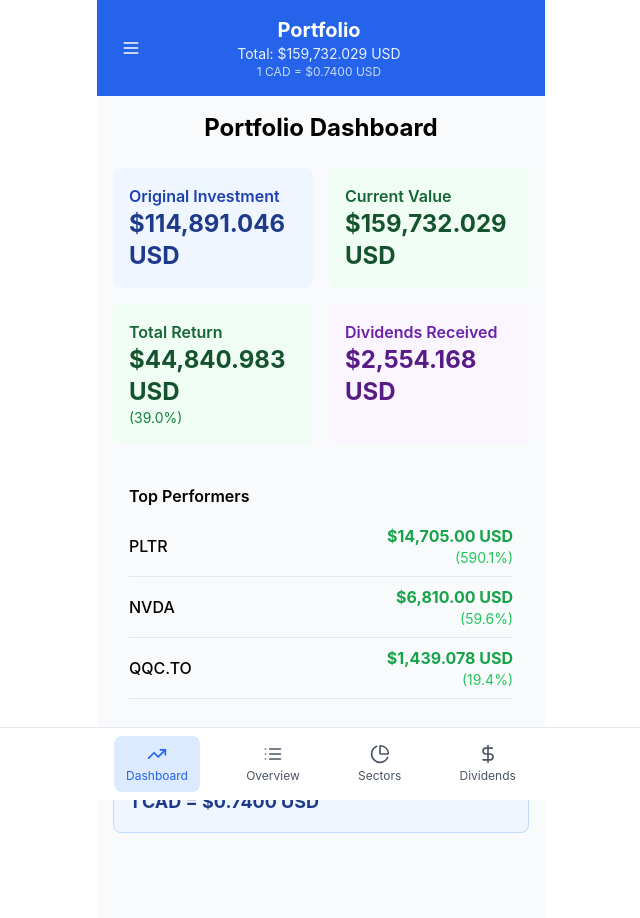
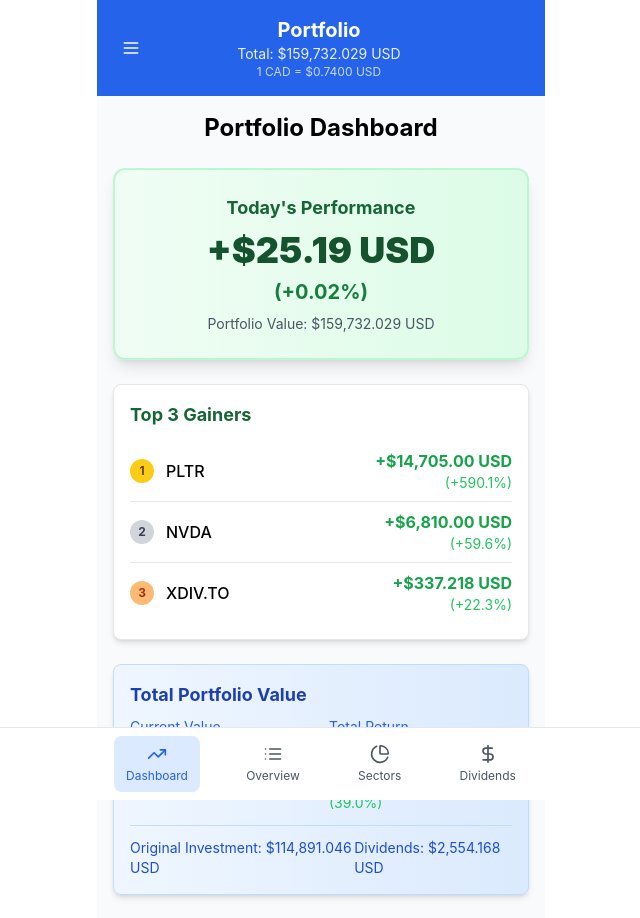
Before and after one commit to sunilviyer/portfolio-pwa, a React (Create React App) app: page / in a window 1280 px wide. Shown: the top 918 px of the page, without its empty margins (319-959 px from the left). Built offline with nearby package versions, Linux system fonts and the light colour scheme.

Commit message:
Hero Card Implementation

```diff
--- a/src/App.js
+++ b/src/App.js
@@ -620,49 +620,82 @@ const PortfolioApp = () => {
   const metrics = calculatePortfolioMetrics();
 
   // Dashboard Tab Component (renamed from Performance)
-  const DashboardTab = () => (
+  const DashboardTab = () => {
+    // Calculate daily performance change (simulated - in production would use real previous close data)
+    const calculateDailyPerformance = () => {
+      // For now, simulate daily change - in production this would use real previous close data
+      let totalCurrentUSD = 0;
+      let totalPreviousCloseUSD = 0;
+
+      portfolioData.forEach(stock => {
+        const conversionRate = stock.currency === 'CAD' ? CAD_TO_USD_RATE : 1;
+        totalCurrentUSD += stock.currentValue * conversionRate;
+        // Simulate previous close (in production, would fetch real previous close prices)
+        const simulatedDailyChange = (Math.random() - 0.5) * 0.04; // +/- 2% daily change
+        const simulatedPreviousValue = stock.currentValue / (1 + simulatedDailyChange);
+        totalPreviousCloseUSD += simulatedPreviousValue * conversionRate;
+      });
+
+      // Add cash positions to current value only (cash doesn't change daily)
+      cashPositions.forEach(cash => {
+        const conversionRate = cash.currency === 'CAD' ? CAD_TO_USD_RATE : 1;
+        totalCurrentUSD += cash.amount * conversionRate;
+        totalPreviousCloseUSD += cash.amount * conversionRate;
+      });
+
+      const dailyChange = totalCurrentUSD - totalPreviousCloseUSD;
+      const dailyChangePercent = (dailyChange / totalPreviousCloseUSD) * 100;
+
+      return {
+        currentValue: totalCurrentUSD,
+        dailyChange,
+        dailyChangePercent
+      };
+    };
+
+    const dailyPerformance = calculateDailyPerformance();
+
+    return (
       <div className="p-4 space-y-6">
         <h2 className="text-2xl font-bold text-center mb-6">Portfolio Dashboard</h2>
 
-      <div className="grid grid-cols-2 gap-4">
-        <div className="bg-blue-50 p-4 rounded-lg">
-          <h3 className="font-semibold text-blue-800">Original Investment</h3>
-          <p className="text-2xl font-bold text-blue-900">
-            ${metrics.totalOriginalUSD.toLocaleString('en-US', {minimumFractionDigits: 2})} USD
-          </p>
-        </div>
-
-        <div className="bg-green-50 p-4 rounded-lg">
-          <h3 className="font-semibold text-green-800">Current Value</h3>
-          <p className="text-2xl font-bold text-green-900">
-            ${metrics.totalCurrentUSD.toLocaleString('en-US', {minimumFractionDigits: 2})} USD
-          </p>
-        </div>
-
-        <div className={`p-4 rounded-lg ${metrics.totalReturn >= 0 ? 'bg-green-50' : 'bg-red-50'}`}>
-          <h3 className={`font-semibold ${metrics.totalReturn >= 0 ? 'text-green-800' : 'text-red-800'}`}>
-            Total Return
+        {/* 1. DAILY PERFORMANCE CHANGE - HERO CARD (Most Prominent) */}
+        <div className={`p-6 rounded-xl shadow-lg border-2 ${
+          dailyPerformance.dailyChange >= 0
+            ? 'bg-gradient-to-r from-green-50 to-green-100 border-green-200'
+            : 'bg-gradient-to-r from-red-50 to-red-100 border-red-200'
+        }`}>
+          <div className="text-center">
+            <h3 className={`text-lg font-bold mb-2 ${
+              dailyPerformance.dailyChange >= 0 ? 'text-green-800' : 'text-red-800'
+            }`}>
+              Today's Performance
             </h3>
-          <p className={`text-2xl font-bold ${metrics.totalReturn >= 0 ? 'text-green-900' : 'text-red-900'}`}>
-            ${metrics.totalReturn.toLocaleString('en-US', {minimumFractionDigits: 2})} USD
-          </p>
-          <p className={`text-sm ${metrics.totalReturn >= 0 ? 'text-green-700' : 'text-red-700'}`}>
-            ({metrics.returnPercentage.toFixed(1)}%)
-          </p>
-        </div>
-
-        <div className="bg-purple-50 p-4 rounded-lg">
-          <h3 className="font-semibold text-purple-800">Dividends Received</h3>
-          <p className="text-2xl font-bold text-purple-900">
-            ${metrics.totalDividendsUSD.toLocaleString('en-US', {minimumFractionDigits: 2})} USD
-          </p>
-        </div>
-      </div>
-
-      <div className="bg-gray-50 p-4 rounded-lg">
-        <h3 className="font-semibold mb-2">Top Performers</h3>
+            <p className={`text-4xl font-black mb-2 ${
+              dailyPerformance.dailyChange >= 0 ? 'text-green-900' : 'text-red-900'
+            }`}>
+              {dailyPerformance.dailyChange >= 0 ? '+' : ''}${dailyPerformance.dailyChange.toLocaleString('en-US', {minimumFractionDigits: 2})} USD
+            </p>
+            <p className={`text-xl font-bold ${
+              dailyPerformance.dailyChange >= 0 ? 'text-green-700' : 'text-red-700'
+            }`}>
+              ({dailyPerformance.dailyChange >= 0 ? '+' : ''}{dailyPerformance.dailyChangePercent.toFixed(2)}%)
+            </p>
+            <p className="text-sm text-gray-600 mt-2">
+              Portfolio Value: ${dailyPerformance.currentValue.toLocaleString('en-US', {minimumFractionDigits: 2})} USD
+            </p>
+          </div>
+        </div>
+
+        {/* 2. TOP 3 GAINERS CARD (Second Priority) */}
+        <div className="bg-white border rounded-lg p-4 shadow-md">
+          <h3 className="font-bold text-lg mb-3 text-green-800">Top 3 Gainers</h3>
           {portfolioData
-          .sort((a, b) => b.gainLoss - a.gainLoss)
+            .sort((a, b) => {
+              const aReturnPct = (a.gainLoss / a.originalInvestment) * 100;
+              const bReturnPct = (b.gainLoss / b.originalInvestment) * 100;
+              return bReturnPct - aReturnPct;
+            })
             .slice(0, 3)
             .map((stock, index) => {
               const conversionRate = stock.currency === 'CAD' ? CAD_TO_USD_RATE : 1;
@@ -670,33 +703,111 @@ const PortfolioApp = () => {
               const returnPct = (stock.gainLoss / stock.originalInvestment) * 100;
 
               return (
-              <div key={stock.symbol} className="flex justify-between items-center py-2 border-b">
+                <div key={stock.symbol} className="flex justify-between items-center py-2 border-b last:border-b-0">
+                  <div className="flex items-center">
+                    <span className={`inline-flex items-center justify-center w-6 h-6 rounded-full text-xs font-bold mr-3 ${
+                      index === 0 ? 'bg-yellow-400 text-yellow-900' :
+                      index === 1 ? 'bg-gray-300 text-gray-700' :
+                      'bg-orange-300 text-orange-800'
+                    }`}>
+                      {index + 1}
+                    </span>
                     <span className="font-medium">{stock.symbol}</span>
+                  </div>
+                  <div className="text-right">
+                    <span className="font-bold text-green-600">
+                      +${gainLossUSD.toLocaleString('en-US', {minimumFractionDigits: 2})} USD
+                    </span>
+                    <div className="text-sm text-green-500">
+                      (+{returnPct.toFixed(1)}%)
+                    </div>
+                  </div>
+                </div>
+              );
+            })}
+        </div>
+
+        {/* 3. TOTAL PORTFOLIO VALUE CARD (Third Priority) */}
+        <div className="bg-gradient-to-r from-blue-50 to-blue-100 border border-blue-200 rounded-lg p-4 shadow-md">
+          <h3 className="font-bold text-lg text-blue-800 mb-2">Total Portfolio Value</h3>
+          <div className="grid grid-cols-2 gap-4">
+            <div>
+              <p className="text-sm text-blue-600">Current Value</p>
+              <p className="text-2xl font-bold text-blue-900">
+                ${metrics.totalCurrentUSD.toLocaleString('en-US', {minimumFractionDigits: 2})} USD
+              </p>
+            </div>
+            <div>
+              <p className="text-sm text-blue-600">Total Return</p>
+              <p className={`text-xl font-bold ${metrics.totalReturn >= 0 ? 'text-green-600' : 'text-red-600'}`}>
+                {metrics.totalReturn >= 0 ? '+' : ''}${metrics.totalReturn.toLocaleString('en-US', {minimumFractionDigits: 2})} USD
+              </p>
+              <p className={`text-sm ${metrics.totalReturn >= 0 ? 'text-green-500' : 'text-red-500'}`}>
+                ({metrics.returnPercentage.toFixed(1)}%)
+              </p>
+            </div>
+          </div>
+          <div className="mt-3 pt-3 border-t border-blue-200">
+            <div className="flex justify-between text-sm text-blue-700">
+              <span>Original Investment: ${metrics.totalOriginalUSD.toLocaleString('en-US', {minimumFractionDigits: 2})} USD</span>
+              <span>Dividends: ${metrics.totalDividendsUSD.toLocaleString('en-US', {minimumFractionDigits: 2})} USD</span>
+            </div>
+          </div>
+        </div>
+
+        {/* 4. BOTTOM 3 PERFORMERS CARD (Fourth Priority) */}
+        <div className="bg-white border rounded-lg p-4 shadow-md">
+          <h3 className="font-bold text-lg mb-3 text-red-800">Bottom 3 Performers</h3>
+          {portfolioData
+            .sort((a, b) => {
+              const aReturnPct = (a.gainLoss / a.originalInvestment) * 100;
+              const bReturnPct = (b.gainLoss / b.originalInvestment) * 100;
+              return aReturnPct - bReturnPct;
+            })
+            .slice(0, 3)
+            .map((stock, index) => {
+              const conversionRate = stock.currency === 'CAD' ? CAD_TO_USD_RATE : 1;
+              const gainLossUSD = stock.gainLoss * conversionRate;
+              const returnPct = (stock.gainLoss / stock.originalInvestment) * 100;
+
+              return (
+                <div key={stock.symbol} className="flex justify-between items-center py-2 border-b last:border-b-0">
+                  <div className="flex items-center">
+                    <span className="inline-flex items-center justify-center w-6 h-6 rounded-full text-xs font-bold mr-3 bg-red-200 text-red-800">
+                      {index + 1}
+                    </span>
+                    <span className="font-medium">{stock.symbol}</span>
+                  </div>
                   <div className="text-right">
                     <span className={`font-bold ${gainLossUSD >= 0 ? 'text-green-600' : 'text-red-600'}`}>
-                    ${gainLossUSD.toLocaleString('en-US', {minimumFractionDigits: 2})} USD
+                      {gainLossUSD >= 0 ? '+' : ''}${gainLossUSD.toLocaleString('en-US', {minimumFractionDigits: 2})} USD
                     </span>
                     <div className={`text-sm ${gainLossUSD >= 0 ? 'text-green-500' : 'text-red-500'}`}>
-                    ({returnPct.toFixed(1)}%)
+                      ({returnPct >= 0 ? '+' : ''}{returnPct.toFixed(1)}%)
                     </div>
                   </div>
                 </div>
               );
             })}
-      </div>
-
-      {/* Exchange Rate Info */}
-      <div className="bg-blue-50 p-4 rounded-lg border border-blue-200">
-        <h3 className="font-semibold text-blue-800 mb-2">Current Exchange Rate</h3>
-        <p className="text-lg font-bold text-blue-900">
+          <div className="mt-3 pt-3 border-t border-gray-200">
+            <p className="text-xs text-gray-500 text-center">
+              Monitor for potential rebalancing opportunities
+            </p>
+          </div>
+        </div>
+
+        {/* Exchange Rate Info (Secondary Information) */}
+        <div className="bg-gray-50 p-4 rounded-lg border">
+          <h3 className="font-semibold text-gray-700 mb-2">Exchange Rate</h3>
+          <p className="text-lg font-bold text-gray-800">
             1 CAD = ${CAD_TO_USD_RATE.toFixed(4)} USD
           </p>
           {lastApiUpdate && (
             <div className="mt-2">
-            <p className="text-sm text-blue-700">
+              <p className="text-sm text-gray-600">
                 Last updated: {new Date(lastApiUpdate.timestamp).toLocaleString()}
               </p>
-            <p className="text-sm text-blue-600">
+              <p className="text-sm text-gray-500">
                 Updated {lastApiUpdate.stats.successful} stocks + exchange rate
               </p>
             </div>
@@ -704,6 +815,7 @@ const PortfolioApp = () => {
         </div>
       </div>
     );
+  };
 
   // ENHANCED OVERVIEW TAB
   const OverviewTab = () => {
```
Lines whose indentation alone changed are shown as unchanged.
